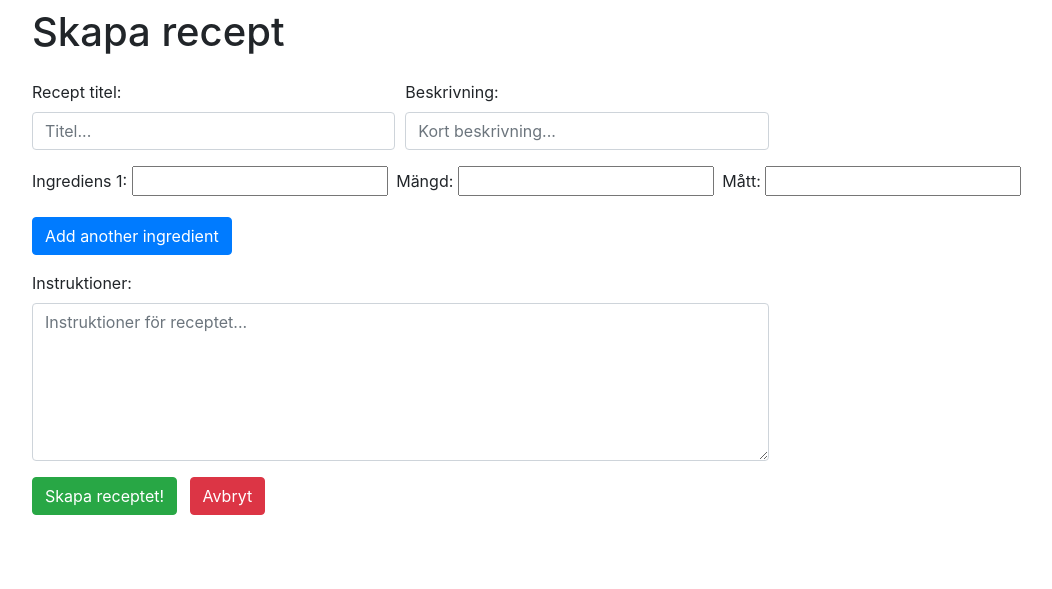
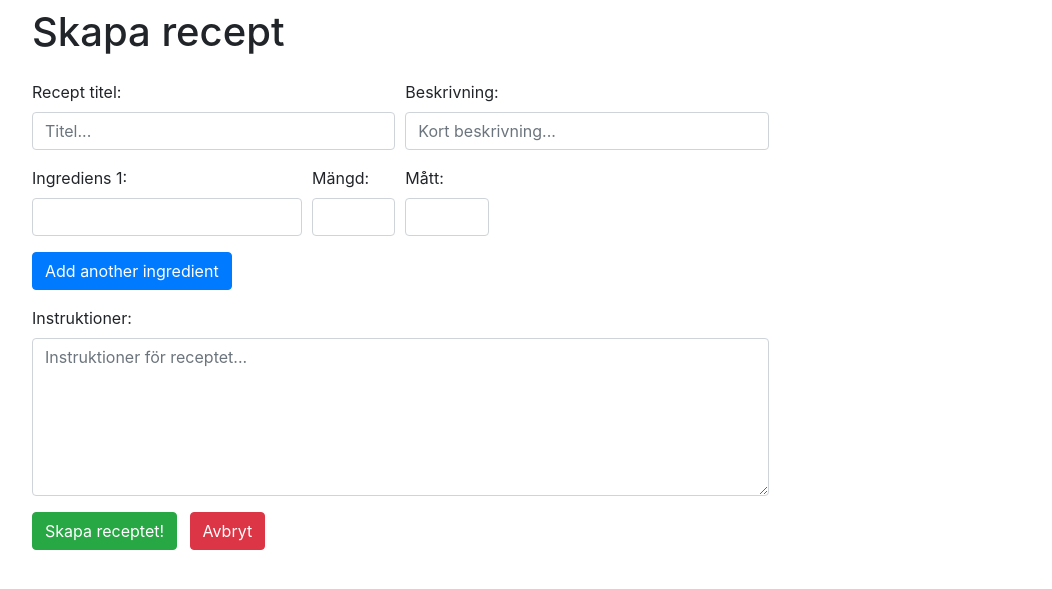
Before and after one commit to EmilAndersson1/Food4Thought, a Flask app: page /new_recipe/ in a window 1280 px wide. Shown: the part 56-645 px from the top of the page, without its empty margins (53-1105 px from the left). Run offline with Flask 2, Linux system fonts and the light colour scheme; some libraries are stand-ins or nearby versions.

Commit message:
woops råkade jobba i mastern

```diff
--- a/food4thought_app/templates/new_recipe.html
+++ b/food4thought_app/templates/new_recipe.html
@@ -24,12 +24,20 @@
                     </div>
                 </div>
                 <div id="dynamicInput">
-                    <label for="ingredient_name">Ingrediens 1:</label>
-                    <input type="text" id="ingredient_name" class='mr-1' name="ingredient_name1" required>
-                    <label for="volume" >Mängd:</label>
-                    <input type="text" id="volume" class="mr-1" name="volume1" required>
-                    <label for="measurement">Mått:</label>
-                    <input type="text" id="measurement" class='mr-1' name="measurement1" required>
+                    <div class="form-row ">
+                        <div class="col-md-3">
+                            <label for="ingredient_name">Ingrediens 1:</label>
+                            <input type="text" id="ingredient_name" class='mr-1 form-control' name="ingredient_name1" required>
+                        </div>
+                        <div class="col-md-1">
+                            <label for="volume" >Mängd:</label>
+                            <input type="text" id="volume" class="mr-1 form-control" name="volume1" required>
+                        </div>
+                        <div class="col-md-1">
+                            <label for="measurement">Mått:</label>
+                            <input type="text" id="measurement" class='mr-1 form-control' name="measurement1" required>
+                        </div>
+                    </div>
                 </div>
                 <input type="button" value="Add another ingredient" id="add_ingredient" class="btn btn-primary mt-3 mb-3">
                 <div class="form-row">
```
